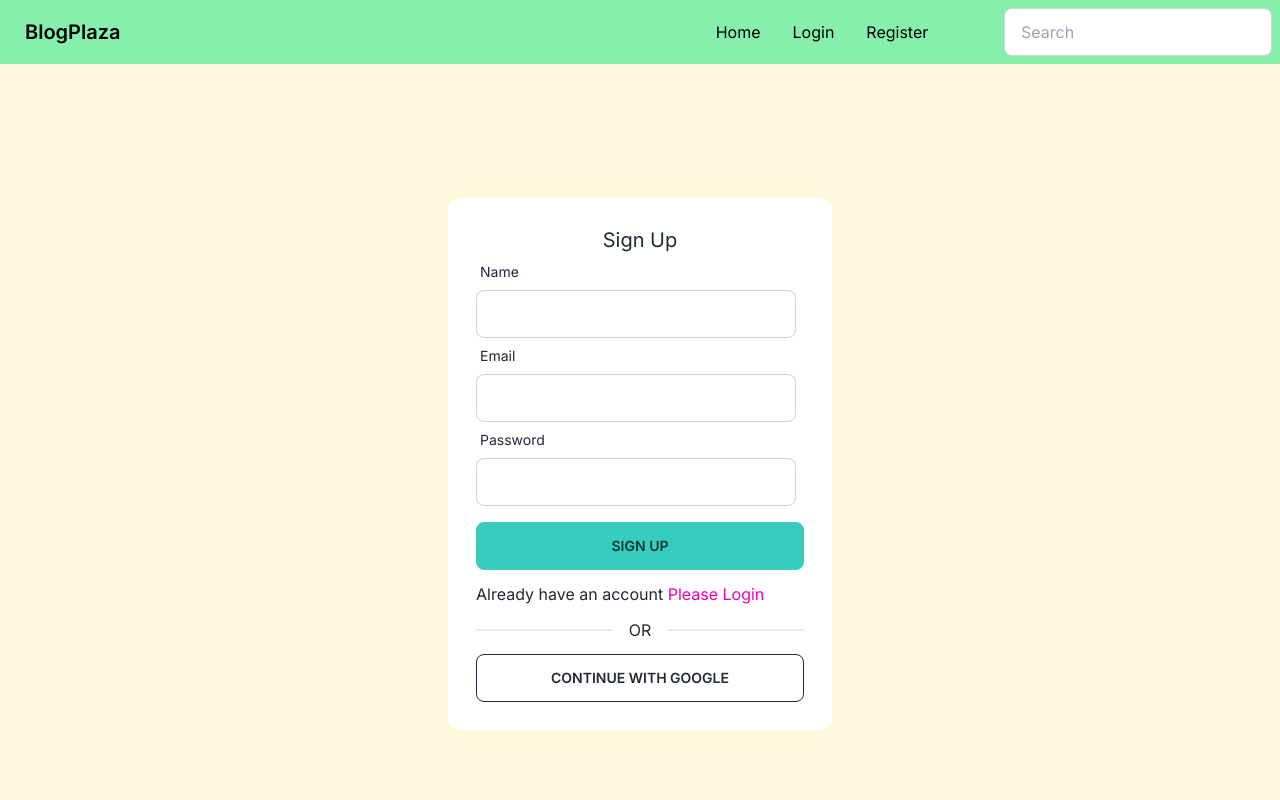
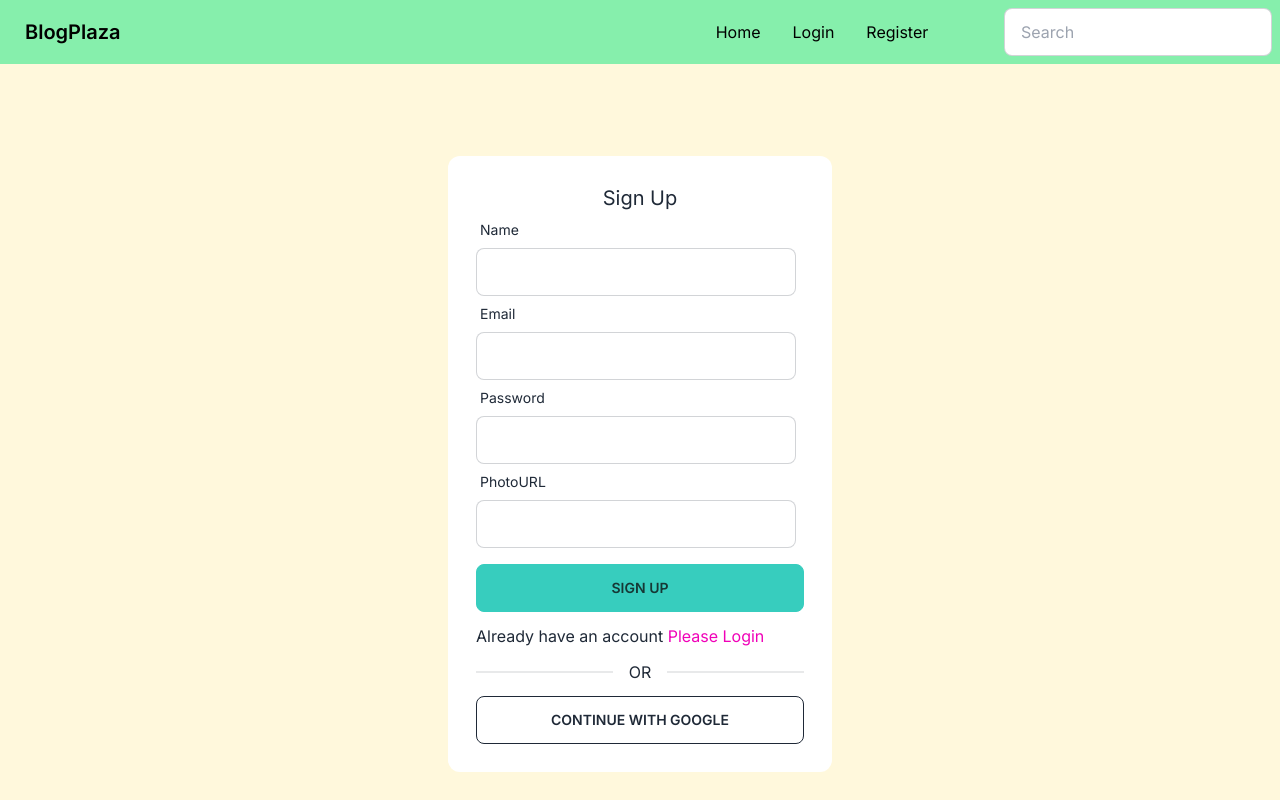
Before and after one commit to Marufhossain112/blog-plaza, a React (Create React App) app: page /register in a window 1280 px wide. Shown: the top 800 px of the page. Built offline with nearby package versions, Linux system fonts and the light colour scheme; no server answers.

Commit message:
Profile icon set

```diff
--- /dev/null
+++ b/src/Pages/Profile/Profile.js
@@ -0,0 +1,10 @@
+import React from "react";
+const Profile = () => {
+  return (
+    <div>
+      <h2>This is Profile Page.</h2>
+    </div>
+  );
+};
+
+export default Profile;
--- a/src/Pages/Register/Register.js
+++ b/src/Pages/Register/Register.js
@@ -22,7 +22,9 @@ const Register = () => {
         toast("User Created Successfully.");
         const userInfo = {
           displayName: data.name,
+          photoURL: data.photoURL,
         };
+        console.log(data.name);
         updateUser(userInfo)
           .then(() => {})
           .catch((err) => console.log(err));
@@ -95,6 +97,17 @@ const Register = () => {
               <p className="text-red-500">{errors.password.message}</p>
             )}
           </div>
+          <div className="form-control w-full max-w-xs">
+            <label className="label">
+              {" "}
+              <span className="label-text">PhotoURL</span>
+            </label>
+            <input
+              type="text"
+              {...register("photoURL")}
+              className="input input-bordered w-full max-w-xs"
+            />
+          </div>
           <input
             className="btn btn-accent w-full mt-4"
             value="Sign Up"
--- a/src/Pages/Shared/Navbar/Navbar.js
+++ b/src/Pages/Shared/Navbar/Navbar.js
@@ -1,6 +1,7 @@
 import React, { useContext } from "react";
 import { Link } from "react-router-dom";
 import { AuthContext } from "../../../contexts/AuthProvider";
+import { FaRegUser } from "react-icons/fa";
 
 const Navbar = () => {
   const { user, logOut } = useContext(AuthContext);
@@ -72,15 +73,19 @@ const Navbar = () => {
               class="input input-bordered"
             />
           </div>
-          {
-            user?.uid && <div class="dropdown dropdown-end">
-            <label tabindex="0" class="btn btn-ghost btn-circle avatar">
+          {user?.uid && (
+            <div class="dropdown dropdown-end">
+              <label style={{border:"1px solid"}} tabIndex="0" class="btn btn-ghost btn-circle avatar ">
+                {user?.photoURL ? (
                   <div class="w-10 rounded-full">
-                <img src="https://placeimg.com/80/80/people" />
+                    <img src={user?.photoURL} alt="profile.jpg" />
                   </div>
+                ) : (
+                  <FaRegUser ></FaRegUser>
+                )}
               </label>
               <ul
-              tabindex="0"
+                tabIndex="0"
                 class="mt-3 p-2 shadow menu menu-compact dropdown-content bg-white rounded-box w-52"
               >
                 <li>
@@ -94,8 +99,7 @@ const Navbar = () => {
                 )}
               </ul>
             </div>
-          }
-
+          )}
         </div>
       </div>
     </div>
--- a/src/contexts/AuthProvider.js
+++ b/src/contexts/AuthProvider.js
@@ -1,41 +1,48 @@
-import React, { createContext, useEffect, useState } from 'react';
-import {createUserWithEmailAndPassword, getAuth, onAuthStateChanged, signInWithEmailAndPassword, signOut, updateProfile} from 'firebase/auth';
-import app from '../firebase/firebase.config.js';
+import React, { createContext, useEffect, useState } from "react";
+import {
+  createUserWithEmailAndPassword,
+  getAuth,
+  onAuthStateChanged,
+  signInWithEmailAndPassword,
+  signOut,
+  updateProfile,
+} from "firebase/auth";
+import app from "../firebase/firebase.config.js";
 
 export const AuthContext = createContext();
-const auth = getAuth(app)
+const auth = getAuth(app);
 
-const AuthProvider = ({children}) => {
+const AuthProvider = ({ children }) => {
   const [user, setUser] = useState(null);
   const [loading, setLoading] = useState(true);
-    const createUser = (email, password) =>{
+  const createUser = (email, password) => {
     setLoading(true);
     return createUserWithEmailAndPassword(auth, email, password);
-    }
+  };
 
-    const signIn = (email, password) =>{
+  const signIn = (email, password) => {
     setLoading(true);
     return signInWithEmailAndPassword(auth, email, password);
-    }
+  };
 
-    const updateUser = (userInfo) =>{
-        return updateProfile(user, userInfo);
-    }
+  const updateUser = (userInfo) => {
+    return updateProfile(auth.currentUser, userInfo);
+  };
 
-    const logOut = () =>{
+  const logOut = () => {
     setLoading(true);
     return signOut(auth);
-    }
+  };
 
-    useEffect( () =>{
-        const unsubscribe = onAuthStateChanged(auth, currentUser =>{
-            console.log('user observing');
+  useEffect(() => {
+    const unsubscribe = onAuthStateChanged(auth, (currentUser) => {
+      console.log("user observing");
       setUser(currentUser);
       setLoading(false);
     });
 
     return () => unsubscribe();
-    }, [])
+  }, []);
 
   const authInfo = {
     createUser,
@@ -43,12 +50,10 @@ const AuthProvider = ({children}) => {
     updateUser,
     logOut,
     user,
-        loading
-    }
+    loading,
+  };
   return (
-        <AuthContext.Provider value={authInfo}>
-            {children}
-        </AuthContext.Provider>
+    <AuthContext.Provider value={authInfo}>{children}</AuthContext.Provider>
   );
 };
 
```
Lines whose indentation alone changed are shown as unchanged.
